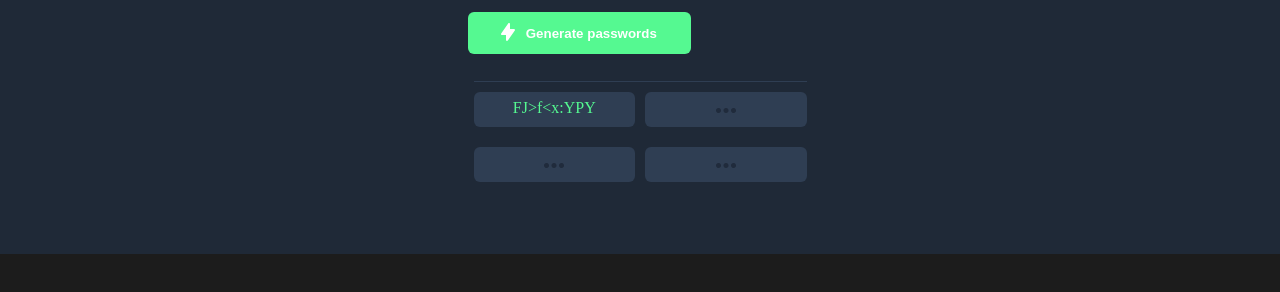
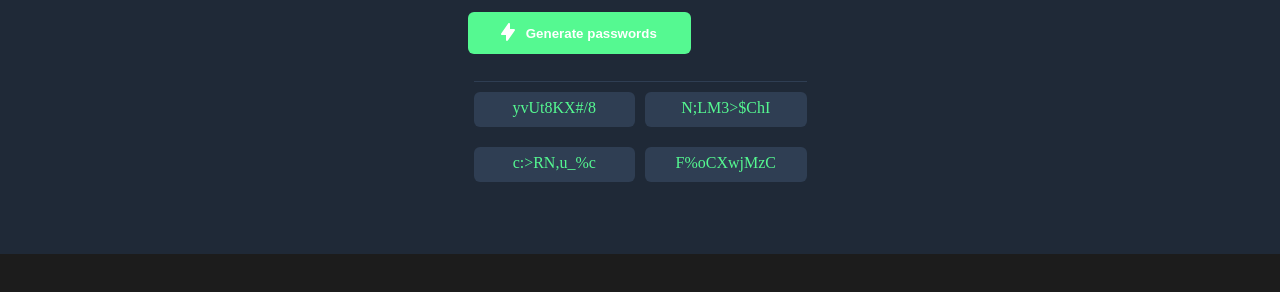
Before and after one commit to Wantaiq/random-pw-generator, a plain HTML site: page index.html in a window 1280 px wide. Both pictures are taken after a click on the button "Generate passwords". Shown: the part 346-638 px from the top of the page. Drawn offline with Linux system fonts and the light colour scheme.

Commit message:
Size and JS adjusted

```diff
--- a/index.html
+++ b/index.html
@@ -13,7 +13,7 @@
         <div class="card">
             <h1>Generate a <span>random password</span></h1>
             <p class="sub-text">Never use an insecure password again.</p>
-            <button class="generate-password" onclick="genRandomPassword()">Generate passwords</button>
+           <button class="generate-password" onclick="getPasswords()">Generate passwords</button>
         </div>
         <div class="your-pw">
             <div class="passwords">
--- a/index.js
+++ b/index.js
@@ -1,14 +1,21 @@
+
+function genRandomPassword() {
+    const chars = [1,2,3,4,5,6,7,8,"q","w","e","r","t","y","u","i","o","p","[","]","a","s","d","f","g","h","j","k","l",";","'","z","x","c","v","b","n","m",",",".","/","Q","W","E","R","T","Y","U","I","O","P","{","}","A","S","D","F","G","H","J","K","L",":","|","Z","X","C","V","B","N","M","<",">","?","!","@","#","$","%","^","&","*","(",")","_","+"];
+    let randomPassword = "";
+    let passwordLength = 10;
+    let random;
+    for (let i = 0; i < passwordLength; i++) {
+        random = chars[Math.floor(Math.random() * chars.length)];
+        randomPassword += random;
+    }
+    return randomPassword;
+}
 
 
+function getPasswords() {
+    let passwords = document.querySelectorAll(".passwords");
 
-function genRandomPassword() {
-        let randomPassword = "";
-        let chars = [1,2,3,4,5,6,7,8,"q","w","e","r","t","y","u","i","o","p","[","]","a","s","d","f","g","h","j","k","l",";","'","z","x","c","v","b","n","m",",",".","/","Q","W","E","R","T","Y","U","I","O","P","{","}","A","S","D","F","G","H","J","K","L",":","|","Z","X","C","V","B","N","M","<",">","?","!","@","#","$","%","^","&","*","(",")","_","+"]
-        let passwordLength = 10;
-        for(let i = 0; i < passwordLength; i++) {
-            let random = chars[Math.floor(Math.random() * chars.length)];
-            randomPassword += random;
-        }
-        document.querySelector(".passwords").textContent = randomPassword;
-    return randomPassword;
+    for (let j = 0; j < passwords.length; j++) {
+    passwords[j].textContent = genRandomPassword();
+    }
 }
```
